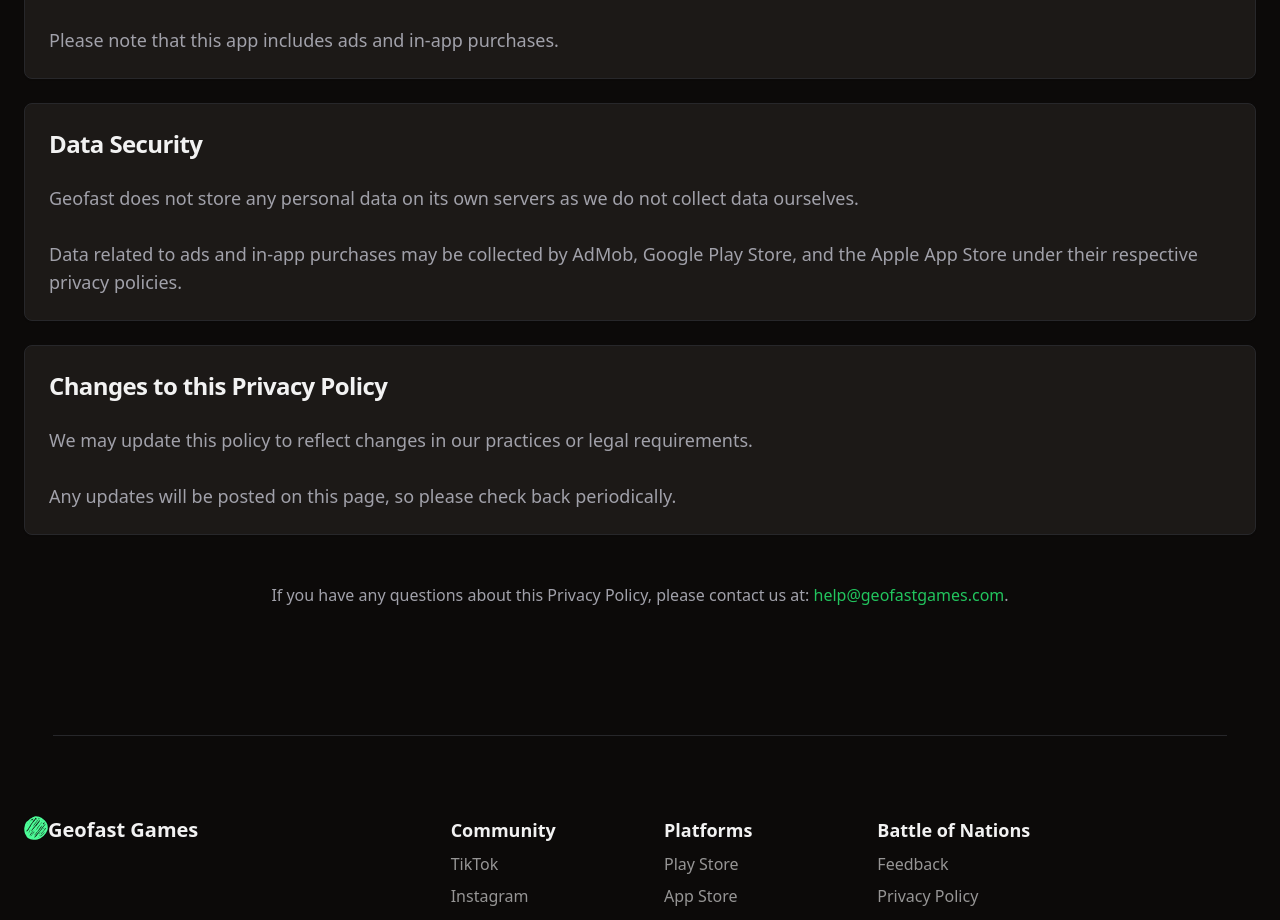
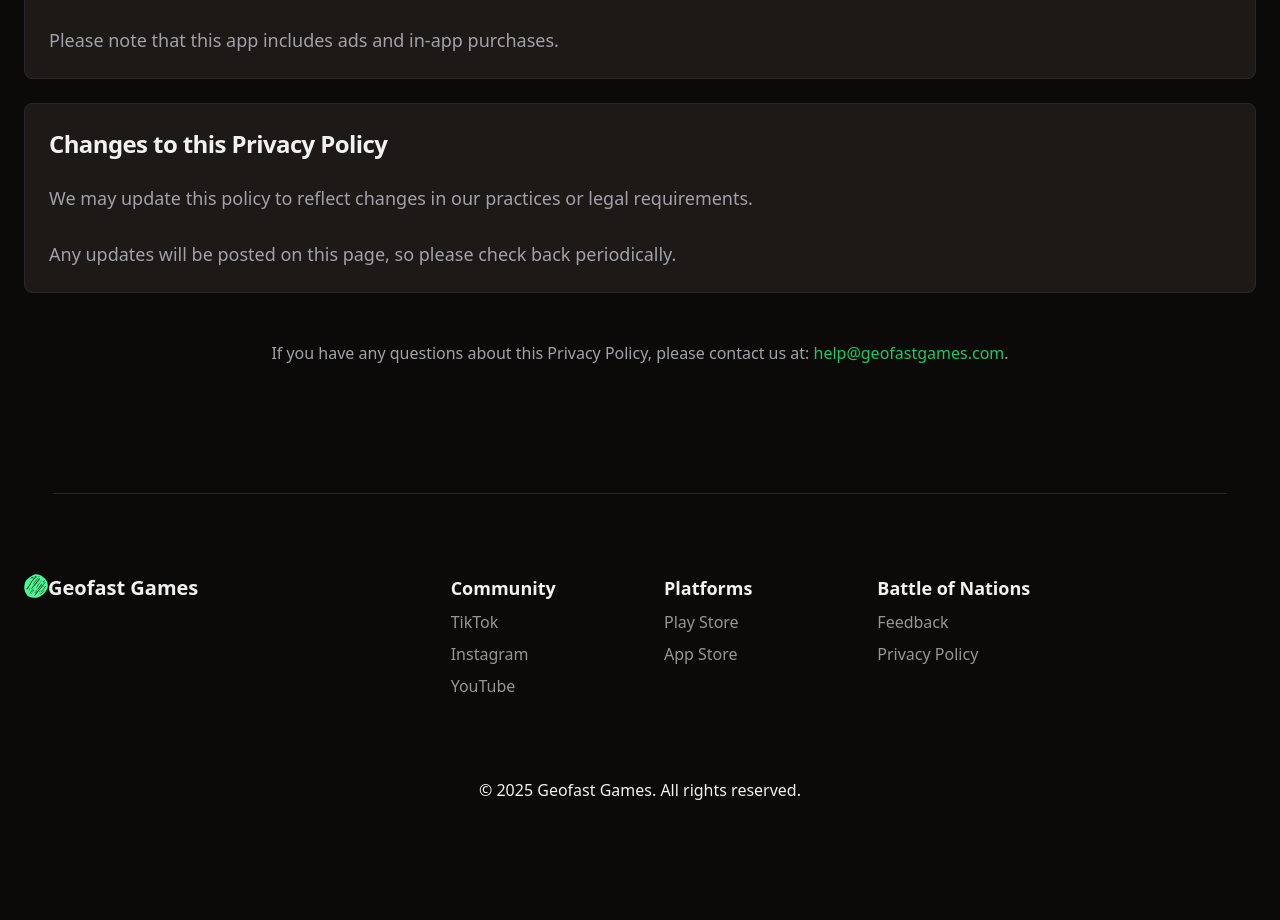
Before and after one commit to utkarshtrivedimdz/geofast-landing-page, a React (Vite) app: page /privacy in a window 1280 px wide. Shown: the part 1120-2040 px from the top of the page. After the commit the page ends 1978 px from the top, so only its background shows below. Built offline with nearby package versions, Linux system fonts and the light colour scheme.

Commit message:
Update PrivacyPolicy.tsx

```diff
--- a/src/components/PrivacyPolicy.tsx
+++ b/src/components/PrivacyPolicy.tsx
@@ -69,20 +69,6 @@ const policyData: PolicySectionProps[] = [
     ),
   },
   {
-    title: "Data Security",
-    content: (
-      <div>
-        Geofast does not store any personal data on its own servers as we do not
-        collect data ourselves.
-        <br />
-        <br />
-        Data related to ads and in-app purchases may be collected by AdMob,
-        Google Play Store, and the Apple App Store under their respective
-        privacy policies.
-      </div>
-    ),
-  },
-  {
     title: "Changes to this Privacy Policy",
     content: (
       <div>
```
